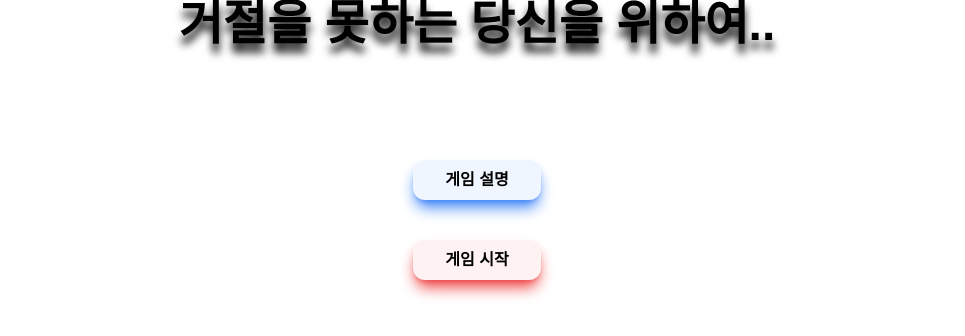
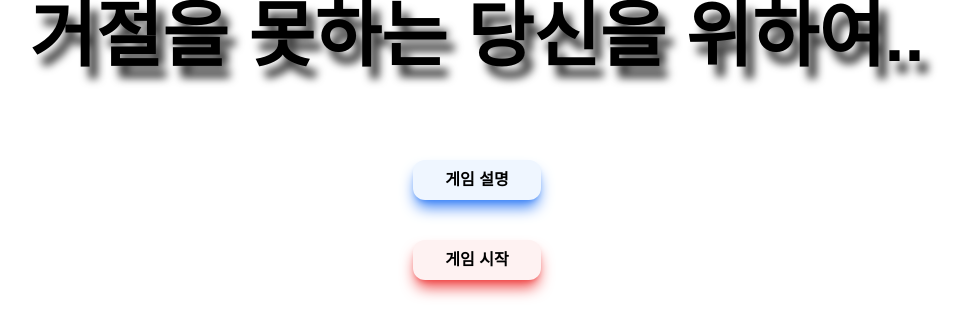
Before and after one commit to yun-21/refusal, a Next.js app in the folder client/: page / in a window 1280 px wide. Shown: the top 336 px of the page, without its empty margins (163-1128 px from the left). Built offline with nearby package versions, Linux system fonts and the light colour scheme.

Commit message:
title shadow right margin addition

```diff
--- a/client/src/app/page.tsx
+++ b/client/src/app/page.tsx
@@ -16,7 +16,7 @@ export default function Home() {
   return (
     <div className="w-full h-full">
       <div className="flex flex-col items-center w-100 h-1/5">
-        <div className="text-5xl font-bold text-black drop-shadow-[0_9px_4px_rgba(0,0,0,1)]">
+        <div className="text-7xl font-black text-black drop-shadow-[8px_12px_4px_rgba(0,0,0,0.8)]">
           거절을 못하는 당신을 위하여..
         </div>
       </div>
```
